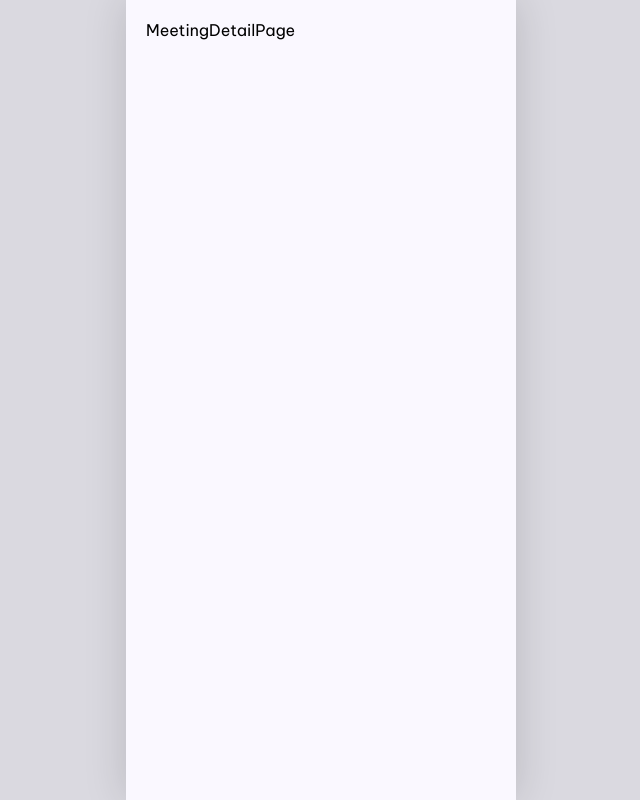
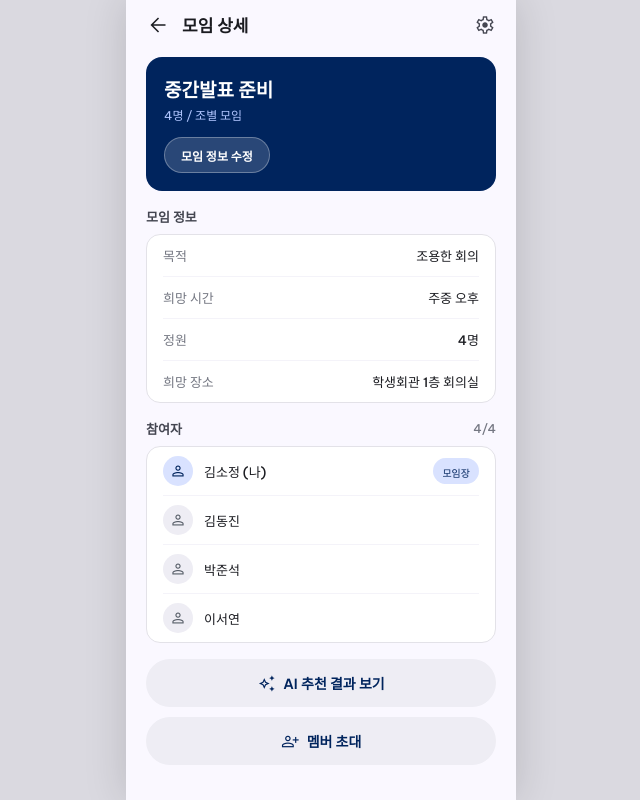
Before and after one commit to KimHands/SCH-Meet, a React (Vite) app in the folder frontend/: page /meetings/1 in a window 1280 px wide. Shown: the whole page, without its empty margins (319-959 px from the left). Built offline with nearby package versions, Linux system fonts and the light colour scheme.

Commit message:
모임 상세 화면 구성 및 라우팅 경로 기능명세서 기준으로 수정

```diff
--- a/frontend/src/App.jsx
+++ b/frontend/src/App.jsx
@@ -28,7 +28,8 @@ export default function App() {
   return (
     <Routes>
       {/* 온보딩 & 로그인 */}
-      <Route path="/onboarding" element={<OnboardingPage />} />
+      <Route path="/onboarding-1" element={<OnboardingPage />} />
+      <Route path="/onboarding-2" element={<OnboardingPage />} />
       <Route path="/login" element={<LoginPage />} />
 
       {/* 초기 설정 플로우 */}
@@ -45,11 +46,14 @@ export default function App() {
       {/* 모임 */}
       <Route path="/meetings/new" element={<CreateMeetingPage />} />
       <Route path="/meetings/:id" element={<MeetingDetailPage />} />
+
+      {/* 초대 */}
       <Route path="/invite/:token" element={<InvitePage />} />
+      <Route path="/invite/:token/join" element={<InvitePage />} />
 
       {/* AI 추천 / 확정 */}
-      <Route path="/meetings/:id/recommendations" element={<AiResultPage />} />
-      <Route path="/meetings/:id/confirmed" element={<ConfirmedPage />} />
+      <Route path="/recommendations" element={<AiResultPage />} />
+      <Route path="/confirmed" element={<ConfirmedPage />} />
 
       {/* 그 외 → 홈 */}
       <Route path="*" element={<Navigate to="/" replace />} />
--- a/frontend/src/pages/InvitePage.jsx
+++ b/frontend/src/pages/InvitePage.jsx
@@ -76,7 +76,7 @@ export default function InvitePage() {
       <div style={{ padding: '14px 20px 18px' }}>
         <Button
           label="제출하기"
-          onClick={() => navigate('/meetings/1/recommendations')}
+          onClick={() => navigate('/recommendations')}
           style={{ width: '100%' }}
         />
       </div>
--- a/frontend/src/pages/MeetingDetailPage.jsx
+++ b/frontend/src/pages/MeetingDetailPage.jsx
@@ -1,4 +1,139 @@
-// TODO: MeetingDetailPage 구현 예정
+import { useNavigate } from 'react-router-dom';
+import { colors } from '../styles/theme';
+import AppBar from '../components/AppBar';
+import Button from '../components/Button';
+import Icon from '../components/Icon';
+
+const INFO = [
+  ['목적',    '조용한 회의'],
+  ['희망 시간', '주중 오후'],
+  ['정원',    '4명'],
+  ['희망 장소', '학생회관 1층 회의실'],
+];
+
+const MEMBERS = [
+  { name: '김소정 (나)', host: true },
+  { name: '김동진' },
+  { name: '박준석' },
+  { name: '이서연' },
+];
+
 export default function MeetingDetailPage() {
-  return <div style={{ padding: 20, fontFamily: 'Be Vietnam Pro, sans-serif' }}>MeetingDetailPage</div>;
+  const navigate = useNavigate();
+
+  return (
+    <div style={{ height: '100vh', backgroundColor: colors.surface, display: 'flex', flexDirection: 'column' }}>
+
+      {/* 상단 앱바 */}
+      <AppBar title="모임 상세" trailingIcon="settings" />
+
+      {/* 스크롤 영역 */}
+      <div style={{ flex: 1, overflowY: 'auto', padding: '12px 20px 18px' }}>
+
+        {/* 히어로 카드 */}
+        <div style={{
+          backgroundColor: colors.primary,
+          borderRadius: 16,
+          padding: 18,
+        }}>
+          <p style={{ fontSize: 19, fontWeight: '700', color: '#fff' }}>중간발표 준비</p>
+          <p style={{ marginTop: 4, fontSize: 12, color: colors.inversePrimary }}>4명 / 조별 모임</p>
+          <button
+            onClick={() => navigate('/meetings/new')}
+            style={{
+              marginTop: 14,
+              paddingLeft: 16, paddingRight: 16,
+              height: 36,
+              backgroundColor: 'rgba(255,255,255,0.16)',
+              border: '1px solid rgba(255,255,255,0.3)',
+              borderRadius: 9999,
+              fontSize: 12, fontWeight: '600', color: '#fff',
+              cursor: 'pointer',
+              fontFamily: "'Be Vietnam Pro', sans-serif",
+            }}
+          >
+            모임 정보 수정
+          </button>
+        </div>
+
+        {/* 모임 정보 */}
+        <p style={{ marginTop: 16, fontSize: 13, fontWeight: '600', color: colors.onSurfaceVariant }}>모임 정보</p>
+        <div style={{
+          marginTop: 8, backgroundColor: '#fff',
+          border: `1px solid ${colors.surfaceContainerHighest}`,
+          borderRadius: 14, paddingLeft: 16, paddingRight: 16,
+        }}>
+          {INFO.map(([k, v], i) => (
+            <div key={k} style={{
+              display: 'flex', justifyContent: 'space-between',
+              paddingTop: 11, paddingBottom: 11,
+              borderBottom: i < INFO.length - 1 ? `1px solid ${colors.surfaceContainerLow}` : 'none',
+            }}>
+              <span style={{ fontSize: 13, color: colors.outline }}>{k}</span>
+              <span style={{ fontSize: 13, fontWeight: '500', color: colors.onSurface }}>{v}</span>
+            </div>
+          ))}
+        </div>
+
+        {/* 참여자 */}
+        <div style={{ marginTop: 16, display: 'flex', alignItems: 'center', justifyContent: 'space-between' }}>
+          <p style={{ fontSize: 13, fontWeight: '600', color: colors.onSurfaceVariant }}>참여자</p>
+          <span style={{ fontSize: 12, fontWeight: '500', color: colors.outline }}>4/4</span>
+        </div>
+        <div style={{
+          marginTop: 8, backgroundColor: '#fff',
+          border: `1px solid ${colors.surfaceContainerHighest}`,
+          borderRadius: 14, paddingLeft: 16, paddingRight: 16,
+        }}>
+          {MEMBERS.map((m, i) => (
+            <div key={m.name} style={{
+              display: 'flex', alignItems: 'center', gap: 11,
+              paddingTop: 9, paddingBottom: 9,
+              borderBottom: i < MEMBERS.length - 1 ? `1px solid ${colors.surfaceContainerLow}` : 'none',
+            }}>
+              <div style={{
+                width: 30, height: 30, borderRadius: 9999,
+                backgroundColor: m.host ? colors.primaryFixed : colors.surfaceContainer,
+                display: 'flex', alignItems: 'center', justifyContent: 'center',
+              }}>
+                <Icon name="person" size={18} color={m.host ? colors.primary : colors.secondary} />
+              </div>
+              <span style={{ flex: 1, fontSize: 13, fontWeight: '500', color: colors.onSurface }}>{m.name}</span>
+              {m.host && (
+                <div style={{
+                  backgroundColor: colors.primaryFixed,
+                  paddingTop: 3, paddingBottom: 3,
+                  paddingLeft: 9, paddingRight: 9,
+                  borderRadius: 99,
+                }}>
+                  <span style={{ fontSize: 10, fontWeight: '500', color: colors.primary }}>모임장</span>
+                </div>
+              )}
+            </div>
+          ))}
+        </div>
+
+        {/* 멤버 초대 버튼 */}
+        <Button
+          variant="secondary"
+          height={48} fontSize={14}
+          style={{ width: '100%', marginTop: 16 }}
+          onClick={() => navigate('/recommendations')}
+        >
+          <Icon name="auto_awesome" size={19} color={colors.primary} />
+          <span style={{ fontSize: 14, fontWeight: '600', color: colors.primary }}>AI 추천 결과 보기</span>
+        </Button>
+
+        <Button
+          variant="secondary"
+          height={48} fontSize={14}
+          style={{ width: '100%', marginTop: 10 }}
+        >
+          <Icon name="person_add" size={19} color={colors.primary} />
+          <span style={{ fontSize: 14, fontWeight: '600', color: colors.primary }}>멤버 초대</span>
+        </Button>
+
+      </div>
+    </div>
+  );
 }
```
